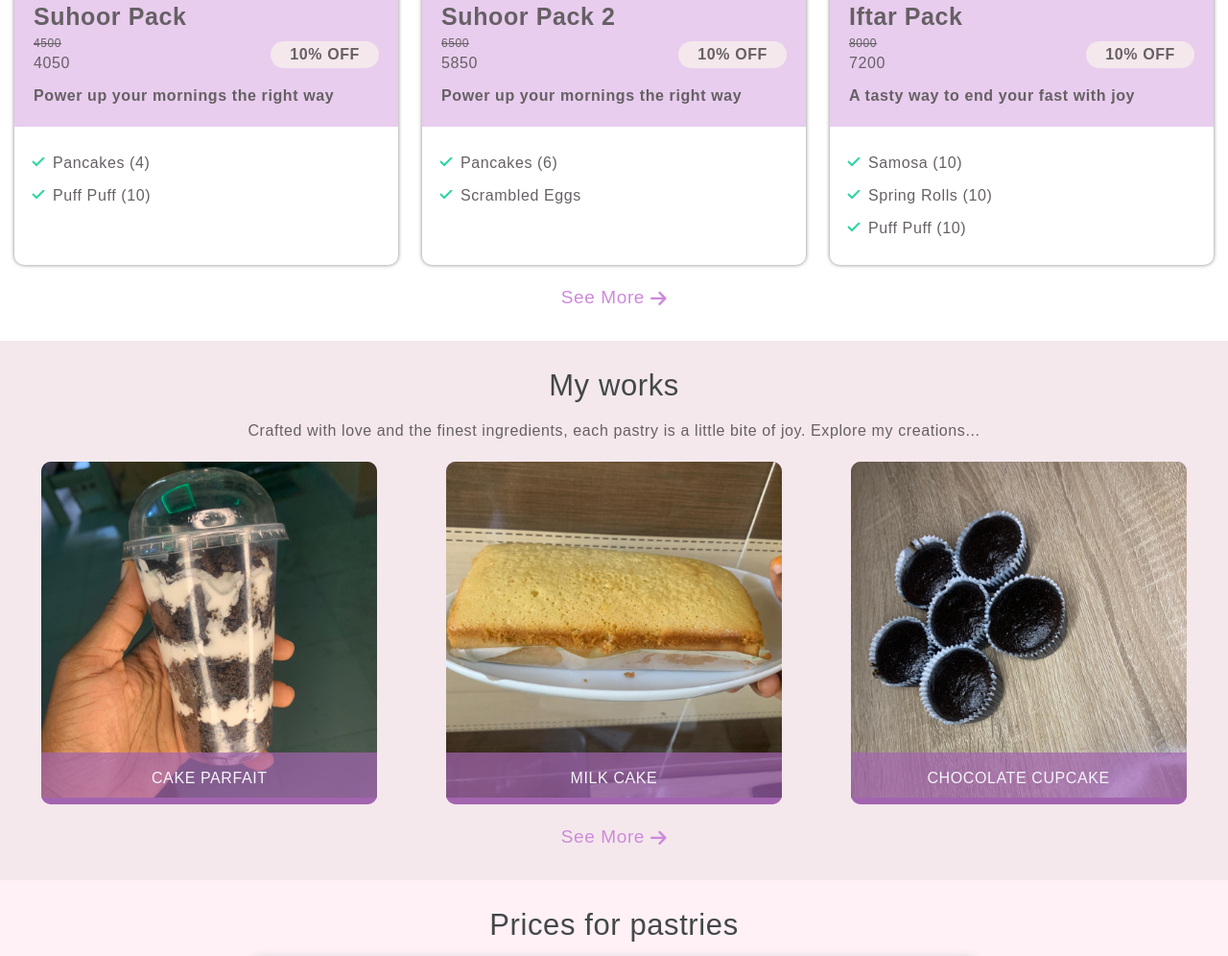
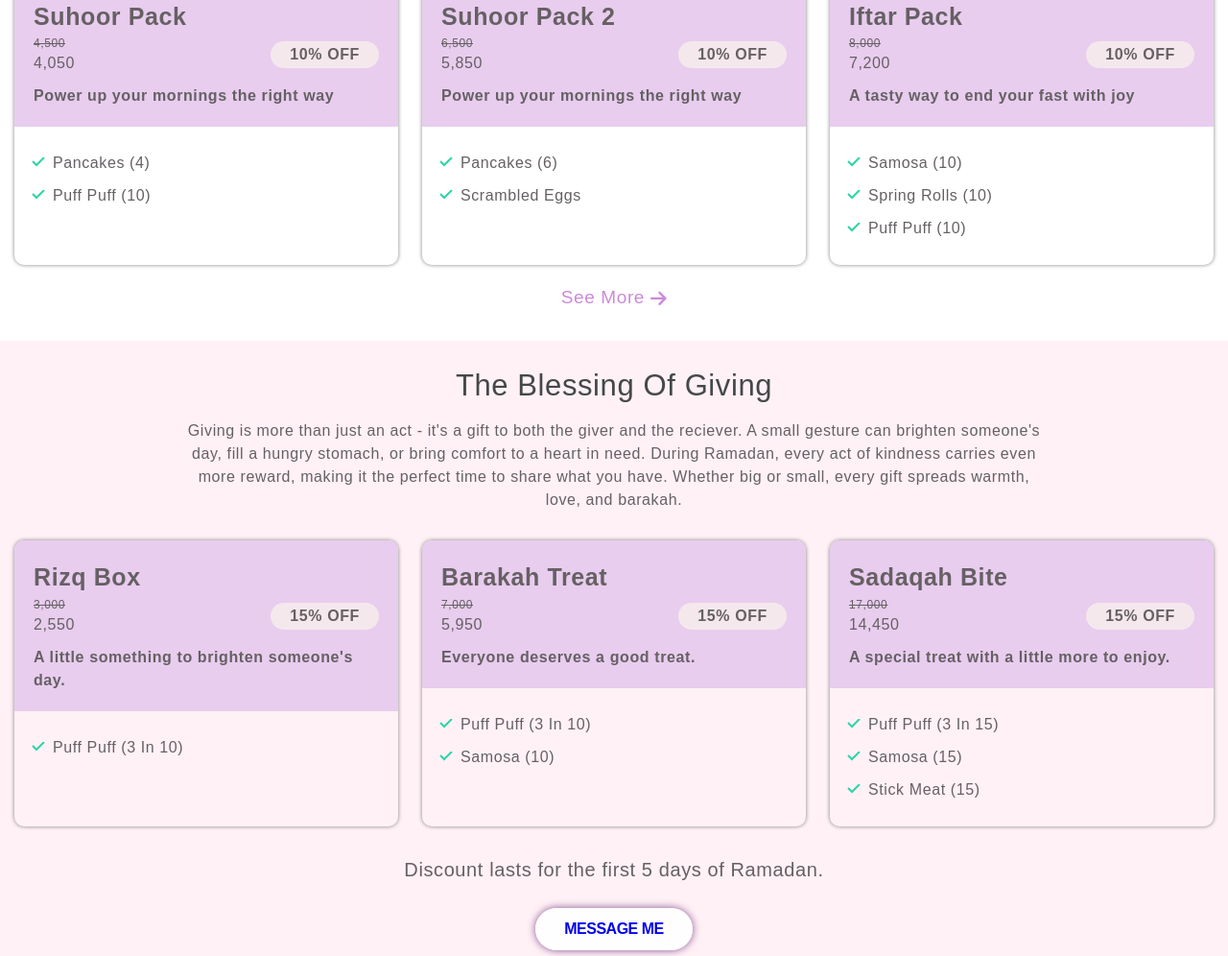
Before and after one commit to samimkabiru/pastry-website, a website built with Parcel: page index.html in a window 1280 px wide. Shown: the part 680-1676 px from the top of the page at 96% size. Built offline with nearby package versions, Linux system fonts and the light colour scheme.

Commit message:
Build the zakat component and modify the homepage.

```diff
--- a/css/styles.css
+++ b/css/styles.css
@@ -230,10 +230,6 @@ a {
 }
 
 /* Pastries feature block */
-.block--pastry {
-  background: #f4e8ec;
-}
-
 .block--pastry__text {
   margin-bottom: 2rem;
 }
@@ -408,6 +404,7 @@ th {
 
 .package__body {
   padding: 1rem 0;
+  /* background: #fff; */
 }
 
 /* Ramadan section */
@@ -434,8 +431,40 @@ th {
   margin-bottom: 1rem;
 }
 
+.btn--ramadan {
+  border-radius: 30px;
+  background: hsla(0, 0%, 100%, 0.9);
+  box-shadow: 0 0 8px var(--color-icons);
+  transition: box-shadow 0.3s;
+  margin: 1.5rem 0;
+}
+
+.btn--ramadan:hover {
+  box-shadow: 0 0 2.5px var(--color-icons);
+}
+
 @media screen and (min-width: 1024px) {
   .note {
     font-size: 2rem;
   }
 }
+
+/* Zakat block */
+.block--zakat {
+  background: #fff1f6;
+}
+
+.zakat__heading {
+  text-transform: capitalize;
+}
+
+.zakat__packages {
+  gap: 2.5rem;
+  margin-bottom: 3rem;
+}
+
+.zakat__header {
+  max-width: 90rem;
+  margin: 0 auto;
+  margin-bottom: 3rem;
+}
--- a/index.html
+++ b/index.html
@@ -66,15 +66,15 @@
       <div>
         <h3 class="ramadan__packages-heading">Our Packages</h3>
         <div class="grid grid--1x3 container ramadan__packages">
-          <div class="package">
+          <div class="package" data-aos="fade-up">
             <header class="package__header">
               <span class="package__title">Suhoor Pack</span>
               <div class="package__prices">
                 <div>
                   <p style="text-decoration: line-through; font-size: 1.2rem">
-                    4500
+                    4,500
                   </p>
-                  <p>4050</p>
+                  <p>4,050</p>
                 </div>
                 <span class="badge badge--primary">10% off</span>
               </div>
@@ -89,15 +89,15 @@
               </ul>
             </div>
           </div>
-          <div class="package">
+          <div class="package" data-aos="fade-up">
             <header class="package__header">
               <span class="package__title">Suhoor Pack 2</span>
               <div class="package__prices">
                 <div>
                   <p style="text-decoration: line-through; font-size: 1.2rem">
-                    6500
+                    6,500
                   </p>
-                  <p>5850</p>
+                  <p>5,850</p>
                 </div>
                 <span class="badge badge--primary">10% off</span>
               </div>
@@ -112,15 +112,15 @@
               </ul>
             </div>
           </div>
-          <div class="package">
+          <div class="package" data-aos="fade-up">
             <header class="package__header">
               <span class="package__title">Iftar pack</span>
               <div class="package__prices">
                 <div>
                   <p style="text-decoration: line-through; font-size: 1.2rem">
-                    8000
+                    8,000
                   </p>
-                  <p>7200</p>
+                  <p>7,200</p>
                 </div>
                 <span class="badge badge--primary">10% off</span>
               </div>
@@ -143,7 +143,96 @@
         </a>
       </div>
     </section>
-    <section class="block block--pastry">
+    <section class="block block--zakat">
+      <div class="zakat__header">
+        <h2 class="zakat__heading">The blessing of giving</h2>
+        <p>
+          Giving is more than just an act - it's a gift to both the giver and
+          the reciever. A small gesture can brighten someone's day, fill a
+          hungry stomach, or bring comfort to a heart in need. During Ramadan,
+          every act of kindness carries even more reward, making it the perfect
+          time to share what you have. Whether big or small, every gift spreads
+          warmth, love, and barakah.
+        </p>
+      </div>
+      <div class="grid grid--1x3 container zakat__packages">
+        <div class="package" data-aos="fade-up">
+          <header class="package__header">
+            <span class="package__title">Rizq Box</span>
+            <div class="package__prices">
+              <div>
+                <p style="text-decoration: line-through; font-size: 1.2rem">
+                  3,000
+                </p>
+                <p>2,550</p>
+              </div>
+              <span class="badge badge--primary">15% off</span>
+            </div>
+            <p class="package__description">
+              A little something to brighten someone's day.
+            </p>
+          </header>
+          <div class="package__body">
+            <ul class="list">
+              <li class="list__item">puff puff (3 in 10)</li>
+            </ul>
+          </div>
+        </div>
+        <div class="package" data-aos="fade-up">
+          <header class="package__header">
+            <span class="package__title">Barakah Treat</span>
+            <div class="package__prices">
+              <div>
+                <p style="text-decoration: line-through; font-size: 1.2rem">
+                  7,000
+                </p>
+                <p>5,950</p>
+              </div>
+              <span class="badge badge--primary">15% off</span>
+            </div>
+            <p class="package__description">Everyone deserves a good treat.</p>
+          </header>
+          <div class="package__body">
+            <ul class="list">
+              <li class="list__item">puff puff (3 in 10)</li>
+              <li class="list__item">samosa (10)</li>
+            </ul>
+          </div>
+        </div>
+        <div class="package" data-aos="fade-up">
+          <header class="package__header">
+            <span class="package__title">sadaqah bite</span>
+            <div class="package__prices">
+              <div>
+                <p style="text-decoration: line-through; font-size: 1.2rem">
+                  17,000
+                </p>
+                <p>14,450</p>
+              </div>
+              <span class="badge badge--primary">15% off</span>
+            </div>
+            <p class="package__description">
+              A special treat with a little more to enjoy.
+            </p>
+          </header>
+          <div class="package__body">
+            <ul class="list">
+              <li class="list__item">puff puff (3 in 15)</li>
+              <li class="list__item">samosa (15)</li>
+              <li class="list__item">stick meat (15)</li>
+            </ul>
+          </div>
+        </div>
+      </div>
+      <p class="note">Discount lasts for the first 5 days of Ramadan.</p>
+      <a
+        target="_blank"
+        class="btn btn--ramadan"
+        href="https://wa.me/message/7ZVW3SXWL2Y3H1"
+        >Message me</a
+      >
+    </section>
+    <section class="block">
       <h2>My works</h2>
       <p class="block--pastry__text">
         Crafted with love and the finest ingredients, each pastry is a little
```
Also changed, not shown: playground.html (+32 -39 lines), ramadan-packages.html (+12 -6 lines).
